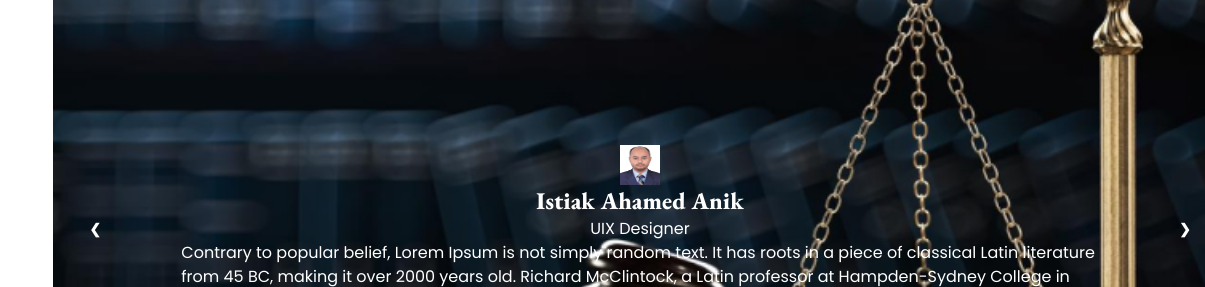
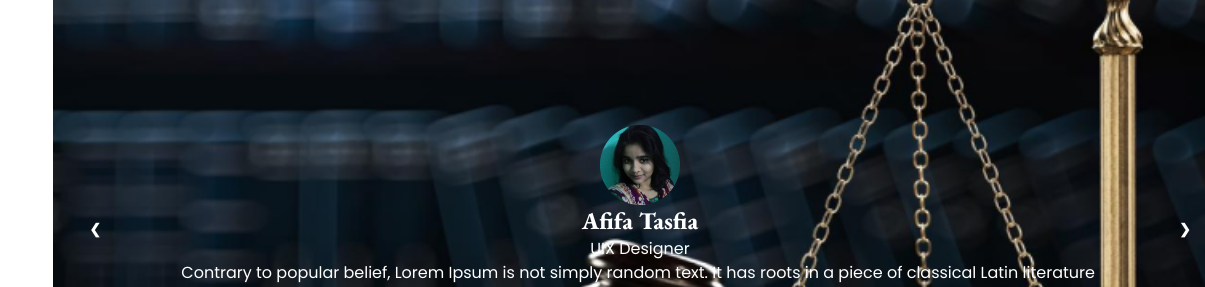
Before and after one commit to istiak19/legal-solutions-tail-daisyul, a plain HTML site: page index.html in a window 1280 px wide. Shown: the part 2180-2467 px from the top of the page, 0-1205 px from the left. Drawn offline with nearby package versions, Linux system fonts and the light colour scheme.

Commit message:
final commit

```diff
--- a/index.html
+++ b/index.html
@@ -165,8 +165,8 @@
                 <div class="carousel w-full">
                     <div id="slide1" class="carousel-item relative w-full">
                         <div class="flex flex-col justify-center items-center px-32 bg-[url('./images/banner.png')] bg-center bg-no-repeat bg-cover py-40 text-white">
-                            <img class="w-10 h-10" src="/Anik.jpg" alt="">
-                            <h3 class="font-eb font-extrabold text-2xl">Istiak Ahamed Anik</h3>
+                            <img class="w-20 h-20" src="./images/Afi (1).png" alt="">
+                            <h3 class="font-eb font-extrabold text-2xl">Afifa Tasfia</h3>
                             <p class="font-poppins">UIX Designer</p>
                             <p class="font-poppins">Contrary to popular belief, Lorem Ipsum is not simply random text. It has roots in a
                                 piece of classical Latin literature from 45 BC, making it over 2000 years old. Richard
```
Also changed, not shown: images/Afi (1).png (added).
